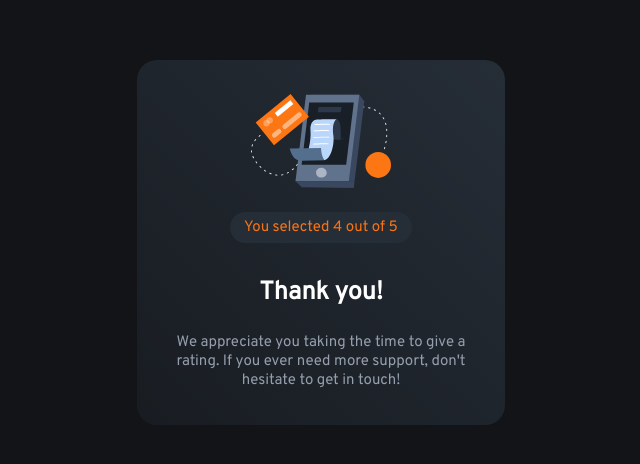
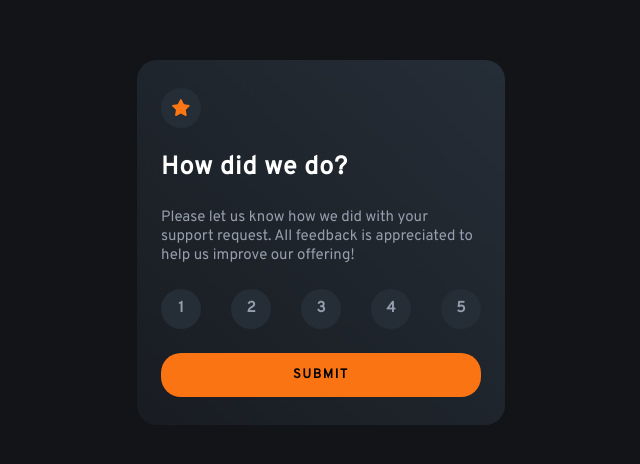
Before and after one commit to jdrodriguez2707/interactive-rating-component, a React (Vite) app: page / in a window 1280 px wide. Shown: the part 158-622 px from the top of the page, without its empty margins (319-959 px from the left). Built offline with nearby package versions, Linux system fonts and the light colour scheme.

Commit message:
Add rating submission flow with dynamic ThankYouCard display ✨

```diff
--- a/src/App.jsx
+++ b/src/App.jsx
@@ -1,12 +1,26 @@
 import './App.css'
+import { useState } from 'react'
 import { RatingCard } from './RatingCard'
 import { ThankYouCard } from './ThankYouCard'
 
 function App() {
+	const [selectedRating, setSelectedRating] = useState(null)
+	const [isSubmitted, setIsSubmitted] = useState(false)
+
+	const handleRatingSubmit = () => {
+		setIsSubmitted(true)
+	}
+
 	return (
-		<div className="main-container">
-			{/* <RatingCard /> */}
-			<ThankYouCard />
+		<div className='main-container'>
+			{isSubmitted ? (
+				<ThankYouCard selectedRating={selectedRating} />
+			) : (
+				<RatingCard
+					setSelectedRating={setSelectedRating}
+					handleRatingSubmit={handleRatingSubmit}
+				/>
+			)}
 		</div>
 	)
 }
--- a/src/RatingCard.jsx
+++ b/src/RatingCard.jsx
@@ -2,7 +2,9 @@ import { RatingCircle } from './RatingCircle.jsx'
 import iconStar from './assets/images/icon-star.svg'
 import './RatingCard.css'
 
-export function RatingCard() {
+export function RatingCard({ setSelectedRating, handleRatingSubmit }) {
+	const ratings = [1, 2, 3, 4, 5]
+
 	return (
 		<article className='rating-card'>
 			<div className='rating-card__image-container'>
@@ -18,13 +20,15 @@ export function RatingCard() {
 				appreciated to help us improve our offering!
 			</p>
 			<div className='rating-circle-container'>
-				<RatingCircle>1</RatingCircle>
-				<RatingCircle>2</RatingCircle>
-				<RatingCircle>3</RatingCircle>
-				<RatingCircle>4</RatingCircle>
-				<RatingCircle>5</RatingCircle>
+				{ratings.map(rating => (
+					<RatingCircle key={rating} onClick={() => setSelectedRating(rating)}>
+						{rating}
+					</RatingCircle>
+				))}
 			</div>
-			<button className='rating-card__submit-btn'>Submit</button>
+			<button className='rating-card__submit-btn' onClick={handleRatingSubmit}>
+				Submit
+			</button>
 		</article>
 	)
 }
--- a/src/RatingCircle.jsx
+++ b/src/RatingCircle.jsx
@@ -1,12 +1,13 @@
-import './RatingCircle.css'
 import PropTypes from 'prop-types'
 import { useState } from 'react'
+import './RatingCircle.css'
 
-export function RatingCircle({ children }) {
+export function RatingCircle({ children, onClick }) {
 	const [isSelected, setIsSelected] = useState(false)
 
 	const handleRatingCircleClick = () => {
 		setIsSelected(prevIsSelected => !prevIsSelected)
+		onClick()
 	}
 
 	const ratingCircleClassName = isSelected
@@ -21,5 +22,6 @@ export function RatingCircle({ children }) {
 }
 
 RatingCircle.propTypes = {
-	children: PropTypes.node.isRequired
+	children: PropTypes.node.isRequired,
+	onClick: PropTypes.func.isRequired
 }
--- a/src/ThankYouCard.css
+++ b/src/ThankYouCard.css
@@ -12,6 +12,7 @@
 	);
 	height: 365px;
 	justify-content: center;
+	animation: fadeIn 0.5s ease-out;
 }
 
 .thank-you-card__illustration {
@@ -40,3 +41,12 @@
 	color: var(--color-neutral-light-gray);
 	text-align: center;
 }
+
+@keyframes fadeIn {
+	from {
+		opacity: 0;
+	}
+	to {
+		opacity: 1;
+	}
+}
--- a/src/ThankYouCard.jsx
+++ b/src/ThankYouCard.jsx
@@ -1,3 +1,4 @@
+import PropTypes from 'prop-types'
 import thankYouIllustration from './assets/images/illustration-thank-you.svg'
 import './ThankYouCard.css'
 
@@ -10,7 +11,9 @@ export function ThankYouCard({ selectedRating }) {
 				alt='Thank you illustration'
 			/>
 			<div className='thank-you-card__rating-container'>
-				<p className='thank-you-card__rating-text'>You selected 4 out of 5</p>
+				<p className='thank-you-card__rating-text'>
+					You selected <span>{selectedRating}</span> out of 5
+				</p>
 			</div>
 			<h1 className='thank-you-card__title'>Thank you!</h1>
 			<p className='thank-you-card__paragraph'>
@@ -20,3 +23,7 @@ export function ThankYouCard({ selectedRating }) {
 		</article>
 	)
 }
+
+ThankYouCard.propTypes = {
+	selectedRating: PropTypes.number.isRequired
+}
```
